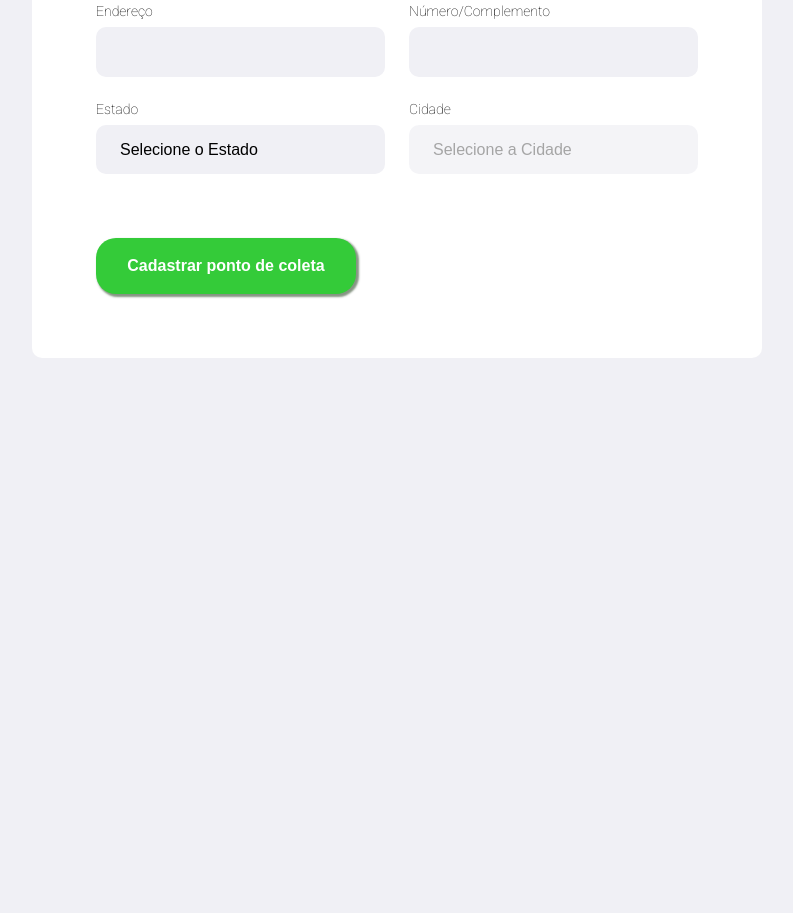
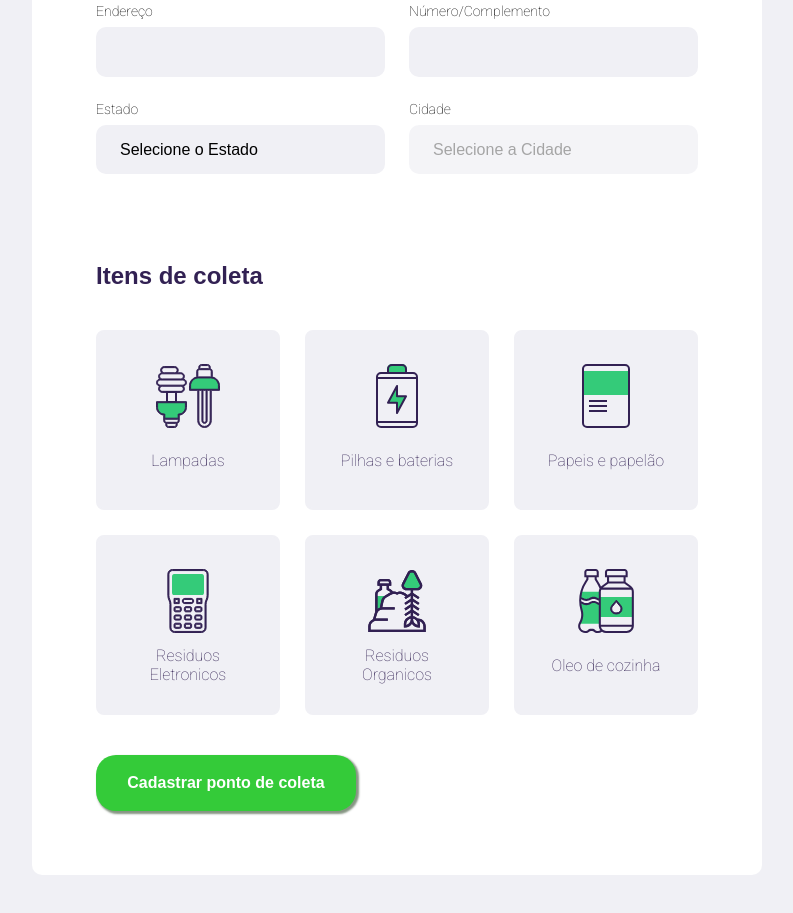
Before and after one commit to guistetter/nextLevelWeek, a plain HTML site: page create-point.html in a window 1280 px wide. Shown: the part 505-1418 px from the top of the page, without its empty margins (243-1036 px from the left). Before the commit the page ends 943 px from the top, so only its background shows below. Drawn offline with Linux system fonts and the light colour scheme; no server answers.

Commit message:
pegando registros do formulario e intes para coleta

```diff
--- a/create-point.html
+++ b/create-point.html
@@ -17,7 +17,7 @@
     <div id="page-create-point">
       <header>
         <img src="/assets/icones/logo.svg" alt="Logotipo Ecoleta" />
-        <a href="http://google.com.br"> <span></span>Voltar para home </a>
+        <a href="./index.html"> <span></span>Voltar para home </a>
       </header>
 
       <form action="">
@@ -60,6 +60,42 @@
             </div>
           </div>
         </fieldset>
+        <fieldset>
+          <legend><h2>Itens de coleta</h2></legend>
+          <div class="itens-grid">
+            <li data-id="1">
+              <img src="assets/icones/lampadas.svg" alt="Lampadas" />
+              <span>Lampadas</span>
+            </li>
+            <li data-id="2">
+              <img src="assets/icones/baterias.svg" alt="Pilhas e baterias" />
+              <span>Pilhas e baterias</span>
+            </li>
+            <li data-id="3">
+              <img
+                src="assets/icones/papeis-papelao.svg"
+                alt="Papeis e papelão"
+              />
+              <span>Papeis e papelão</span>
+            </li>
+            <li data-id="4">
+              <img
+                src="assets/icones/eletronicos.svg"
+                alt="Residuos eletronicos"
+              />
+              <span>Residuos Eletronicos</span>
+            </li>
+            <li data-id="5">
+              <img src="assets/icones/organicos.svg" alt="Residuos Organicos" />
+              <span>Residuos Organicos</span>
+            </li>
+            <li data-id="6">
+              <img src="assets/icones/oleo.svg" alt="Oleo de cozinha" />
+              <span>Oleo de cozinha</span>
+            </li>
+          </div>
+          <input type="hidden" name="itens" />
+        </fieldset>
 
         <button type="submit">Cadastrar ponto de coleta</button>
       </form>
--- a/scripts/create-point.js
+++ b/scripts/create-point.js
@@ -36,3 +36,41 @@ function getCities(event) {
 }
 
 document.querySelector("select[name=uf]").addEventListener("change", getCities);
+
+//itens Coletados
+const itensToCollect = document.querySelectorAll(".itens-grid li");
+for (const item of itensToCollect) {
+  item.addEventListener("click", handleSelectedItem);
+}
+
+const collectedItens = document.querySelector("input[name=itens]");
+//pega o campo escondito
+
+let selectedItens = [];
+function handleSelectedItem(event) {
+  const itemLi = event.target;
+
+  //add or remove class with js
+  itemLi.classList.toggle("selected");
+
+  const itemId = itemLi.dataset.id;
+  //verificar se existem itens selecionados se sim pegar os itens selecionados
+  const alreadySelected = selectedItens.findIndex((item) => {
+    return item == itemId;
+  });
+  //se já estiver selecionado, tirar selecao
+  if (alreadySelected >= 0) {
+    //tirar da selecao
+    const filteredItens = selectedItens.filter((item) => {
+      const itemIsDifferent = item != itemId;
+      return itemIsDifferent;
+    });
+    selectedItens = filteredItens;
+  } else {
+    //se nao estiver selecionado add a selecao
+    selectedItens.push(itemId);
+  }
+
+  //atualizar o campo escondido com os intes selecionados
+  collectedItens.value = selectedItens;
+}
--- a/styles/create-point.css
+++ b/styles/create-point.css
@@ -93,3 +93,37 @@ form button:hover {
   height: 62px;
   font-size: 18px;
 }
+
+.itens-grid {
+  display: grid;
+  grid-template-columns: 1fr 1fr 1fr;
+  gap: 25px;
+}
+.itens-grid li {
+  background-color: #f0f0f5;
+  list-style: none;
+  border: 2px solid #f0f0f5;
+  border-radius: 8px;
+  height: 180px;
+  padding: 32px 24px 16px;
+  display: flex;
+  flex-direction: column;
+  align-items: center;
+  justify-content: space-between;
+  text-align: center;
+  cursor: pointer;
+}
+.itens-grid li span {
+  flex: 1;
+  display: flex;
+  align-items: center;
+  color: var(--title-color);
+}
+.itens-grid li.selected {
+  background: #e1faec;
+  border: 2px solid #34cb79;
+}
+.itens-grid li img,
+.itens-grid li span {
+  pointer-events: none;
+}
```
Also changed, not shown: index.html (+1 -1 lines).
